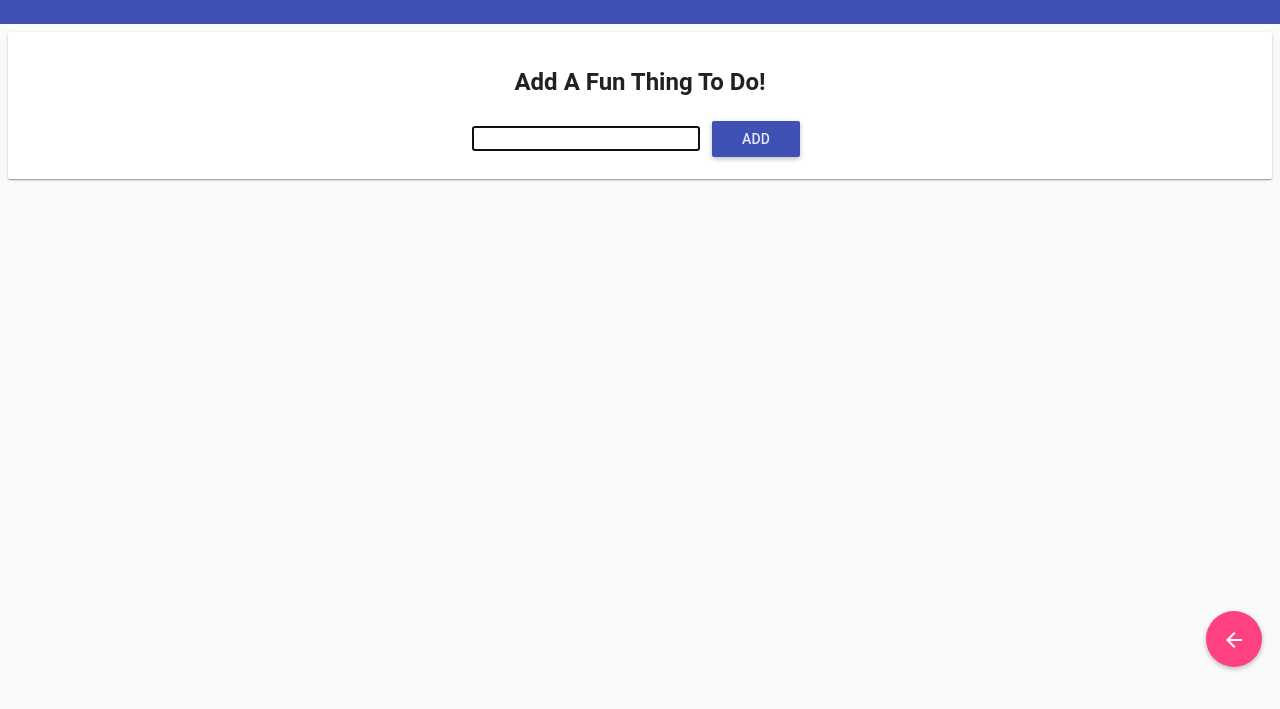
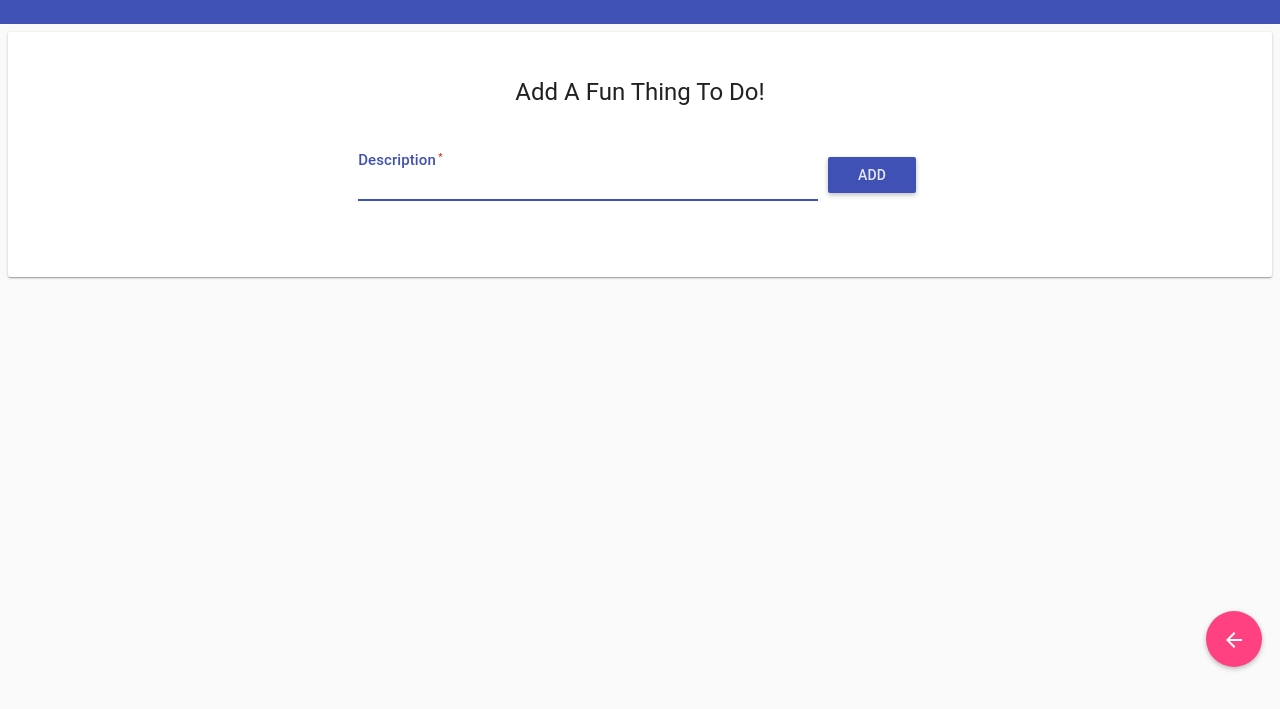
Before and after one commit to caseyhyde/fun-things, a website: page public/views/index.html at #/add in a window 1280 px wide. Shown: the part 77-786 px from the top of the page. Drawn offline with Linux system fonts and the light colour scheme; no server answers; files whose address does not match are found by name.

Commit message:
Play around with Material

```diff
--- a/public/views/templates/add.html
+++ b/public/views/templates/add.html
@@ -1,12 +1,16 @@
 <md-card>
-  <md-card-content layout='column' layout-align='center center'>
-    <h2>Add A Fun Thing To Do!</h2>
-    <div class="">
-      <form ng-submit="add.addBlast(add.blast)">
-        <input ng-model="add.blast" focus-on="addDescription">
-        <md-button type="submit" class="md-primary md-raised">Add</md-button>
+  <md-card-content layout="column" flex-gt-sm="50" flex-offset-gt-sm="25" layout-align="center">
+    <h2 layout layout-align="center" layout-padding class="md-headline">Add A Fun Thing To Do!</h2>
+      <form layout layout-align="center" layout-padding ng-submit="add.addBlast(add.blast)">
+        <div layout-gt-xs="row" flex>
+          <md-input-container flex class="md-block md-title">
+            <input type="text" ng-model="add.blast" focus-on="addDescription" placeholder="Description" required>
+          </md-input-container>
+          <div layout-xs layout-align="end">
+            <md-button type="submit" class="md-primary md-button md-raised">Add</md-button>
+          </div>
+        </div>
       </form>
-    </div>
     <!-- <div layout-padding="">
       <a ng-href='#/home'>Back</a>
     </div> -->
```
Also changed, not shown: public/views/templates/home.html (+5 -5 lines).
